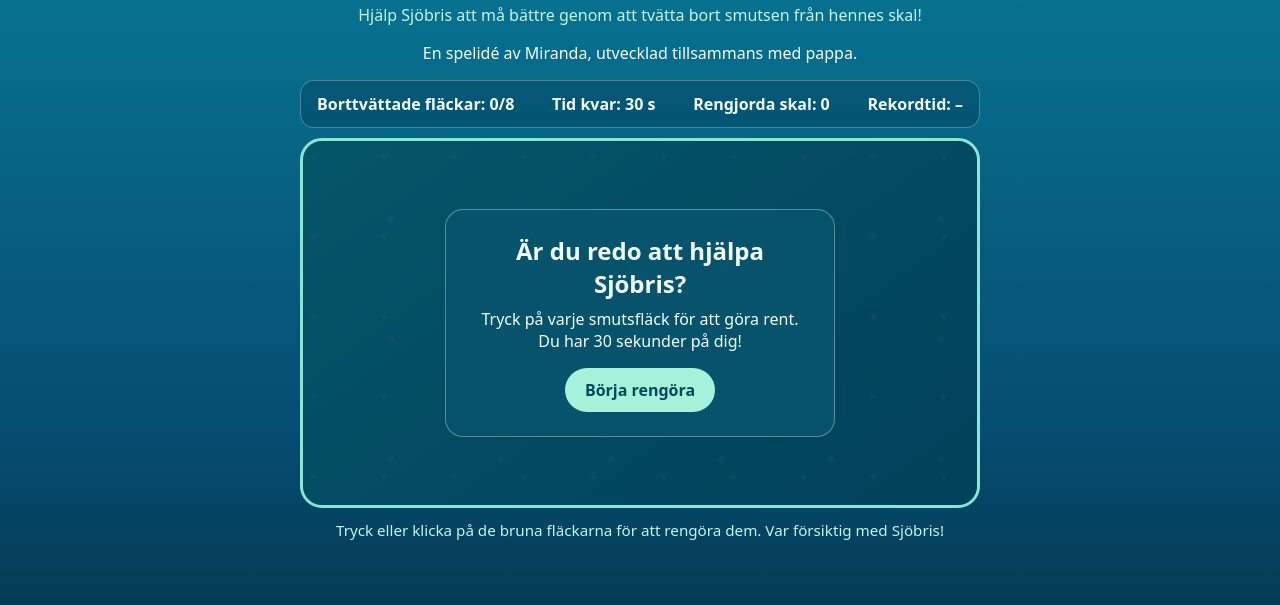
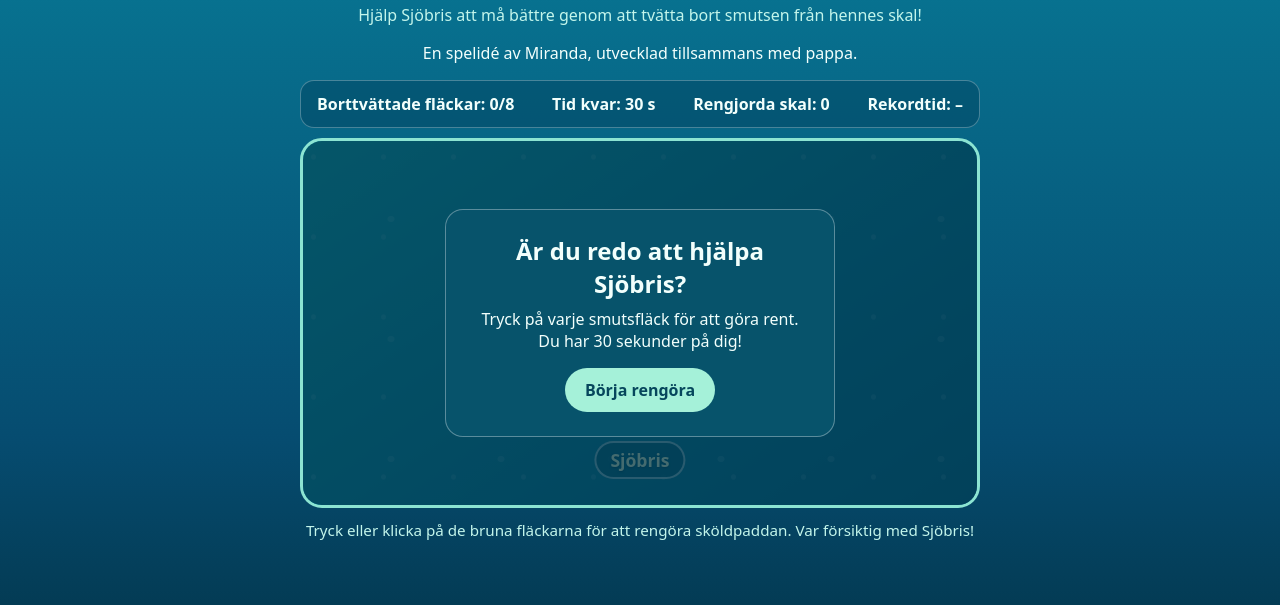
Before and after one commit to bqd0/SeaTurtleCleanup, a plain HTML site: page index.html in a window 1280 px wide. Shown: the part 161-766 px from the top of the page. Drawn offline with Linux system fonts and the light colour scheme.

Commit message:
Add named turtle progression and theming
Introduce eight named turtles with individualized color themes, labels, and accessibility text. Advance through turtles after successful cleaning rounds, update game messaging and controls dynamically, and preserve retry behavior for incomplete rounds.

```diff
--- a/index.html
+++ b/index.html
@@ -65,6 +65,11 @@
             width: 270px;
             height: 230px;
             transform: translate(-50%, -50%);
+            --shell-light: #72b968;
+            --shell-dark: #367a53;
+            --flipper-color: #5da85c;
+            --outline-color: #245c3b;
+            --head-color: #82c977;
         }
 
         .flipper {
@@ -75,6 +80,8 @@
             border: 3px solid #367a53;
             border-radius: 70% 35% 70% 35%;
             background: #72b968;
+            border-color: var(--outline-color);
+            background: var(--flipper-color);
         }
 
             .flipper.one {
@@ -111,8 +118,12 @@
             transform: translate(-50%, -50%);
             border: 6px solid #376a47;
             border-radius: 48% 48% 45% 45%;
-            background: linear-gradient(35deg, transparent 48%, #376a47 49% 51%, transparent 52%), linear-gradient(-35deg, transparent 48%, #376a47 49% 51%, transparent 52%), radial-gradient(ellipse, #a6c85c, #638c43);
-            box-shadow: inset 0 0 0 7px #9cbd58;
+            border-color: var(--outline-color);
+            background:
+                linear-gradient(35deg, transparent 48%, var(--outline-color) 49% 51%, transparent 52%),
+                linear-gradient(-35deg, transparent 48%, var(--outline-color) 49% 51%, transparent 52%),
+                radial-gradient(ellipse, var(--shell-light), var(--shell-dark));
+            box-shadow: inset 0 0 0 7px var(--shell-light);
         }
 
         .head {
@@ -124,7 +135,8 @@
             height: 58px;
             border: 3px solid #367a53;
             border-radius: 55% 48% 48% 55%;
-            background: #83c76b;
+            border-color: var(--outline-color);
+            background: var(--head-color);
         }
 
         .eye {
@@ -226,12 +238,29 @@
             color: #c3f5eb;
             font-size: .95rem;
         }
+
+        .turtle-name {
+            position: absolute;
+            left: 50%;
+            bottom: -34px;
+            z-index: 4;
+            transform: translateX(-50%);
+            padding: 5px 14px;
+            border: 2px solid #ffffff99;
+            border-radius: 999px;
+            color: #fff8c7;
+            background: #07536bcc;
+            font-size: 1.1rem;
+            font-weight: 800;
+            white-space: nowrap;
+            text-shadow: 0 1px 2px #00384f;
+        }
     </style>
 </head>
 <body>
     <main class="game">
         <h1>Havssköldpaddans Städäventyr</h1>
-        <p class="intro">Hjälp Sjöbris att må bättre genom att tvätta bort smutsen från hennes skal!</p>
+        <p class="intro">Hjälp <span class="turtle-name-display">Sjöbris</span> att må bättre genom att tvätta bort smutsen från hennes skal!</p>
         <p class="credits">En spelidé av Miranda, utvecklad tillsammans med pappa.</p>
 
         <div class="hud">
@@ -242,13 +271,14 @@
         </div>
 
         <section class="ocean" id="ocean" aria-label="Havssköldpaddans Städäventyr">
-            <div class="turtle" aria-label="Cartoon sea turtle">
+            <div class="turtle" id="turtle" aria-label="Sjöbris, en tecknad havssköldpadda">
                 <div class="flipper one"></div>
                 <div class="flipper two"></div>
                 <div class="flipper three"></div>
                 <div class="flipper four"></div>
                 <div class="shell"></div>
                 <div class="head"><span class="eye"></span></div>
+                <div class="turtle-name" id="turtleNameLabel">Sjöbris</div>
             </div>
 
             <div id="spots"></div>
@@ -262,7 +292,7 @@
             </div>
         </section>
 
-        <p class="hint">Tryck eller klicka på de bruna fläckarna för att rengöra dem. Var försiktig med Sjöbris!</p>
+        <p class="hint">Tryck eller klicka på de bruna fläckarna för att rengöra sköldpaddan. Var försiktig med <span class="turtle-name-display">Sjöbris</span>!</p>
     </main>
 
     <script>const spotsContainer = document.querySelector("#spots");
@@ -271,6 +301,9 @@ const timeDisplay = document.querySelector("#time");
 const totalDisplay = document.querySelector("#total");
 const cleanedTurtlesDisplay = document.querySelector("#cleanedTurtles");
 const bestTimeDisplay = document.querySelector("#bestTime");
+const turtleElement = document.querySelector("#turtle");
+const turtleNameDisplays = document.querySelectorAll(".turtle-name-display");
+const turtleNameLabel = document.querySelector("#turtleNameLabel");
 const message = document.querySelector("#message");
 const resultTitle = document.querySelector("#resultTitle");
 const resultText = document.querySelector("#resultText");
@@ -281,6 +314,90 @@ const gameLength = 30;
 const cleanedTurtlesKey = "cleanedTurtles";
 const bestTimeKey = "bestTime";
 
+const turtles = [
+    {
+        name: "Sjöbris",
+        colors: {
+            shellLight: "#72b968",
+            shellDark: "#367a53",
+            flipper: "#5da85c",
+            outline: "#245c3b",
+            head: "#82c977"
+        }
+    },
+    {
+        name: "Snäckis",
+        colors: {
+            shellLight: "#ffe6a3",
+            shellDark: "#c99242",
+            flipper: "#f2cb72",
+            outline: "#94652b",
+            head: "#f7d88a"
+        }
+    },
+    {
+        name: "Bärnsten",
+        colors: {
+            shellLight: "#ffbf45",
+            shellDark: "#a85d18",
+            flipper: "#e99b2e",
+            outline: "#7d4215",
+            head: "#f3ad38"
+        }
+    },
+    {
+        name: "Tindra",
+        colors: {
+            shellLight: "#fff09a",
+            shellDark: "#d5a82f",
+            flipper: "#f5d85f",
+            outline: "#9b751d",
+            head: "#ffe47b"
+        }
+    },
+    {
+        name: "Plaskis",
+        colors: {
+            shellLight: "#72b968",
+            shellDark: "#367a53",
+            flipper: "#5da85c",
+            outline: "#245c3b",
+            head: "#82c977"
+        }
+    },
+    {
+        name: "Solglimt",
+        colors: {
+            shellLight: "#fff5b0",
+            shellDark: "#d8b63d",
+            flipper: "#f8dc6c",
+            outline: "#a08322",
+            head: "#ffeb86"
+        }
+    },
+    {
+        name: "Pärla",
+        colors: {
+            shellLight: "#fffafd",
+            shellDark: "#e5b7c8",
+            flipper: "#f8d9e4",
+            outline: "#a96f86",
+            head: "#ffe8f0"
+        }
+    },
+    {
+        name: "Lilla Vågen",
+        colors: {
+            shellLight: "#bafff0",
+            shellDark: "#159a9c",
+            flipper: "#59ddc8",
+            outline: "#075b70",
+            head: "#8ff5df"
+        }
+    }
+];
+
+let currentTurtleIndex = 0;
 let score = 0;
 let timeLeft = gameLength;
 let timer;
@@ -289,17 +406,41 @@ let cleanedTurtles = Number(localStorage.getItem(cleanedTurtlesKey)) || 0;
 let bestTime = Number(localStorage.getItem(bestTimeKey)) || null;
 let startTime;
 
+const positions = [
+    [43, 38], [51, 35], [58, 42], [45, 49],
+    [55, 52], [40, 58], [60, 60], [50, 66]
+];
+
 totalDisplay.textContent = totalSpots;
 cleanedTurtlesDisplay.textContent = cleanedTurtles;
 bestTimeDisplay.textContent =
     bestTime === null ? "–" : `${bestTime.toFixed(3)} s`;
 
-const positions = [
-    [43, 38], [51, 35], [58, 42], [45, 49],
-    [55, 52], [40, 58], [60, 60], [50, 66]
-];
+function updateTurtleAppearance() {
+    const turtle = turtles[currentTurtleIndex];
+    const colors = turtle.colors;
+
+    turtleNameDisplays.forEach((nameDisplay) => {
+        nameDisplay.textContent = turtle.name;
+    });
+
+    turtleNameLabel.textContent = turtle.name;
+
+    turtleElement.setAttribute(
+        "aria-label",
+        `${turtle.name}, en tecknad havssköldpadda`
+    );
+
+    turtleElement.style.setProperty("--shell-light", colors.shellLight);
+    turtleElement.style.setProperty("--shell-dark", colors.shellDark);
+    turtleElement.style.setProperty("--flipper-color", colors.flipper);
+    turtleElement.style.setProperty("--outline-color", colors.outline);
+    turtleElement.style.setProperty("--head-color", colors.head);
+}
 
 function startGame() {
+    updateTurtleAppearance();
+
     score = 0;
     timeLeft = gameLength;
     playing = true;
@@ -312,6 +453,7 @@ function startGame() {
 
     positions.forEach(([x, y]) => {
         const spot = document.createElement("button");
+
         spot.className = "spot";
         spot.textContent = "✦";
         spot.setAttribute("aria-label", "Rengör smutsfläck");
@@ -319,7 +461,9 @@ function startGame() {
         spot.style.top = `${y}%`;
 
         spot.addEventListener("click", () => {
-            if (!playing || spot.classList.contains("cleaned")) return;
+            if (!playing || spot.classList.contains("cleaned")) {
+                return;
+            }
 
             spot.classList.add("cleaned");
             score++;
@@ -334,6 +478,7 @@ function startGame() {
     });
 
     clearInterval(timer);
+
     timer = setInterval(() => {
         timeLeft--;
         timeDisplay.textContent = timeLeft;
@@ -348,6 +493,8 @@ function endGame(won) {
     playing = false;
     clearInterval(timer);
 
+    const turtle = turtles[currentTurtleIndex];
+
     if (won) {
         const completionTime = (performance.now() - startTime) / 1000;
 
@@ -361,19 +508,33 @@ function endGame(won) {
             bestTimeDisplay.textContent = `${bestTime.toFixed(3)} s`;
         }
 
-        resultTitle.textContent = "Sjöbris är helt ren!";
+        const completedLastTurtle = currentTurtleIndex === turtles.length - 1;
+
+        currentTurtleIndex = (currentTurtleIndex + 1) % turtles.length;
+
+        const nextTurtleName = turtles[currentTurtleIndex].name;
+
+        resultTitle.textContent = `${turtle.name} är helt ren!`;
         resultText.textContent =
-            `Bra jobbat! Du rengjorde henne\npå ${completionTime.toFixed(3)} sekunder.`;
+            `Bra jobbat! Du rengjorde henne\npå ${completionTime.toFixed(3)} sekunder.\n` +
+            `${completedLastTurtle ? "Alla sköldpaddor är klara!\n" : ""}` +
+            `Nästa sköldpadda är ${nextTurtleName}.`;
+
+        startButton.textContent = completedLastTurtle
+            ? "Börja om med Sjöbris"
+            : `Rengör ${nextTurtleName}`;
     } else {
         resultTitle.textContent = "Tiden är slut!";
         resultText.textContent =
-            `Du rengjorde ${score} av ${totalSpots} fläckar.\nVill du försöka igen?`;
+            `Du rengjorde ${score} av ${totalSpots} fläckar på ${turtle.name}.\nVill du försöka igen?`;
+        startButton.textContent = `Försök igen med ${turtle.name}`;
     }
 
-    startButton.textContent = "Spela igen";
     message.classList.remove("hidden");
 }
 
-startButton.addEventListener("click", startGame);</script>
+        updateTurtleAppearance();
+        startButton.addEventListener("click", startGame);
+</script>
 </body>
 </html>
```
